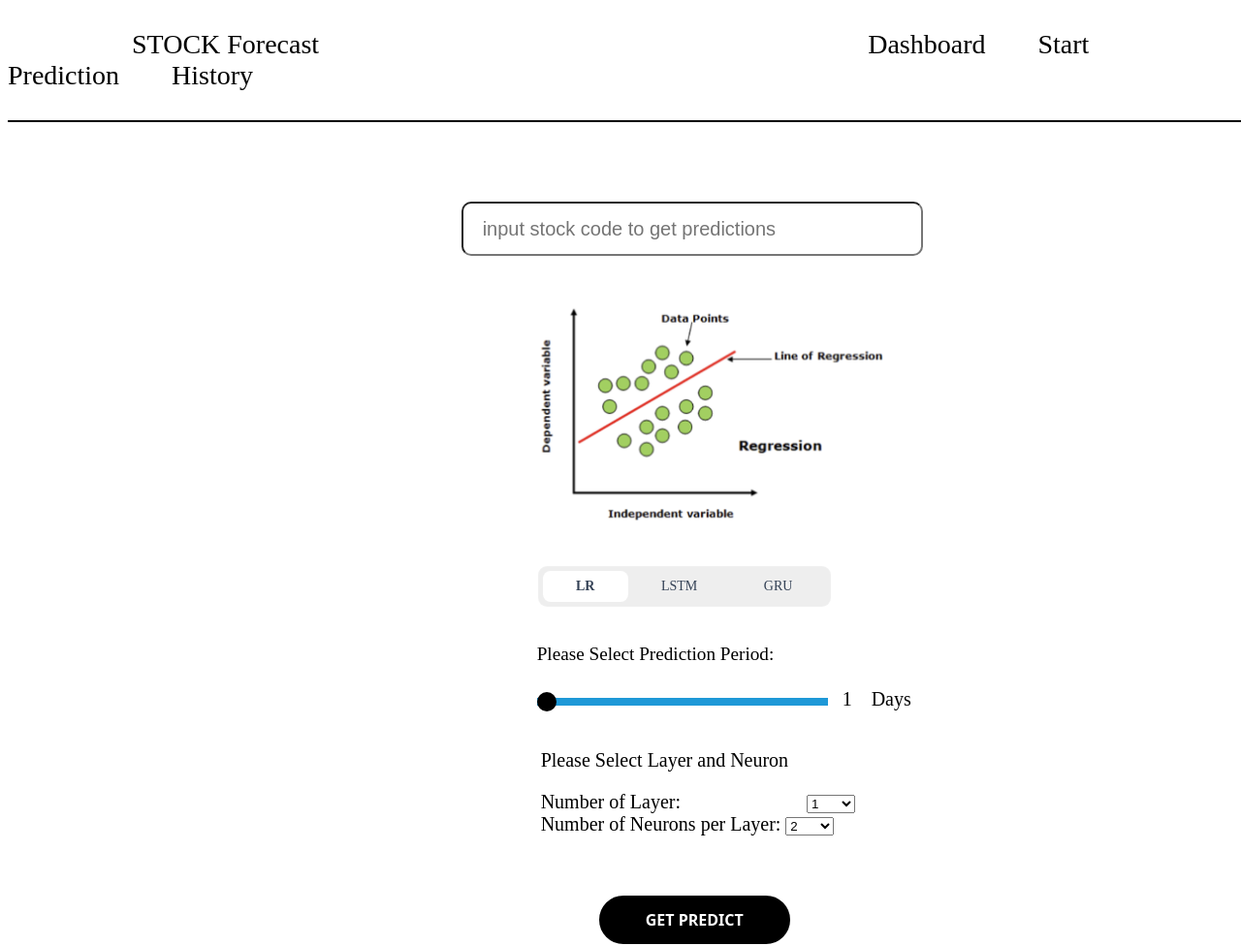
After one commit to EricLi0473/CSCI321, a Flask app: template templates/front-end page/UserSystem/SearchPage2.0.html in a window 1280 px wide. The commit adds this page. Shown: the whole page at 97% size. Run offline with Flask 3, Linux system fonts and the light colour scheme; the template is opened without the code that fills it, so the values that code supplies are empty.

Commit message:
JinWei upload, user page and admin page, not complete yet

```diff
--- /dev/null
+++ b/static/UserSystem/SearchPage2.0.css
@@ -0,0 +1,309 @@
+header {
+   color: #fff;
+   padding: 30px 0;
+   position: fixed;
+   width: 100%;
+   top: 0;
+   z-index: 999;
+   caret-color: transparent;
+    border-bottom: 2px solid black;
+}
+
+nav ul {
+   list-style-type: none;
+   margin: 0;
+   padding: 0;
+}
+
+nav ul li {
+   display: inline;
+   margin-right: 50px;
+}
+
+nav ul li a {
+   color: #000000;
+   text-decoration: none;
+   font-size: 28px;
+}
+
+.form-set{
+    position: relative;
+    top: 50px;
+    left: 37%;
+    max-width: 600px;
+}
+
+
+.searchBar{
+    position: relative;
+    top: 150px;
+    width: 450px;
+    height: 50px;
+    border-radius: 10px;
+    padding-left: 20px;
+    font-size: 20px;
+}
+.radio-inputs {
+  position: relative;
+  display: flex;
+  flex-wrap: wrap;
+  border-radius: 0.5rem;
+  background-color: #EEE;
+  box-sizing: border-box;
+  box-shadow: 0 0 0px 1px rgba(0, 0, 0, 0.06);
+  padding: 0.25rem;
+  width: 300px;
+  font-size: 14px;
+  top: 180px;
+  left: 80px;
+}
+
+.radio-inputs .radio {
+  flex: 1 1 auto;
+  text-align: center;
+}
+
+.radio-inputs .radio input {
+  display: none;
+}
+
+.radio-inputs .radio .name {
+  display: flex;
+  cursor: pointer;
+  align-items: center;
+  justify-content: center;
+  border-radius: 0.5rem;
+  border: none;
+  padding: .5rem 0;
+  color: rgba(51, 65, 85, 1);
+  transition: all .15s ease-in-out;
+}
+
+.radio-inputs .radio input:checked + .name {
+  background-color: #fff;
+  font-weight: 600;
+}
+
+.web-description1{
+  position: relative;
+  top:200px;
+  width: 27%;
+  height: 600px;
+  margin-left: 18%;
+  color: #fff;
+}
+.img{
+  position: relative;
+  max-width: 400px;
+  top: 180px;
+  left: 40px;
+}
+
+
+.p-set{
+  position: relative;
+  font-size: larger;
+  top: 200px;
+    left: 13%;
+}
+
+.days{
+  position: relative;
+  left: 115%;
+  bottom: 10px;
+  font-size: 20px;
+}
+
+  .line {
+    position: relative;
+    width: 300px;
+    height: 8px;
+    background-color:#1e98d7;
+    top:215px;
+      left: 13%;
+}
+
+.handle {
+    position: absolute;
+    top: -6px;
+    left: 0;
+    width: 20px;
+    height: 20px;
+    background-color: #000000;
+    border-radius: 50%;
+    cursor: pointer;
+    caret-color: transparent;
+}
+
+.number {
+    position: absolute;
+    top: -10px;
+    left: 105%;
+    font-size: 20px;
+    color: #000000;
+    caret-color: transparent;
+}
+
+
+.layer{
+  position: relative;
+  left: 82px;
+  top: 240px;
+  font-size: 20px;
+}
+
+.layerType{
+  font-size: 20px;
+}
+
+.position1{
+  position: relative;
+  left: 125px;
+  width: 50px;
+}
+
+.position2{
+  width: 50px;
+}
+
+.btn-17,
+.btn-17 *,
+.btn-17 :after,
+.btn-17 :before,
+.btn-17:after,
+.btn-17:before {
+  border: 0 solid;
+  box-sizing: border-box;
+    position: relative;
+}
+
+.btn-17 {
+  -webkit-tap-highlight-color: transparent;
+  -webkit-appearance: button;
+  background-color: #000;
+  background-image: none;
+  color: #fff;
+  cursor: pointer;
+  font-family: ui-sans-serif, system-ui, -apple-system, BlinkMacSystemFont,
+    Segoe UI, Roboto, Helvetica Neue, Arial, Noto Sans, sans-serif,
+    Apple Color Emoji, Segoe UI Emoji, Segoe UI Symbol, Noto Color Emoji;
+  font-size: 100%;
+  font-weight: 900;
+  line-height: 1.5;
+  margin: 0;
+  -webkit-mask-image: -webkit-radial-gradient(#000, #fff);
+  padding: 0;
+  text-transform: uppercase;
+}
+
+.btn-17:disabled {
+  cursor: default;
+}
+
+.btn-17:-moz-focusring {
+  outline: auto;
+}
+
+.btn-17 svg {
+  display: block;
+  vertical-align: middle;
+}
+
+.btn-17 [hidden] {
+  display: none;
+}
+
+.btn-17 {
+  border-radius: 99rem;
+  border-width: 2px;
+  padding: 0.8rem 3rem;
+  z-index: 0;
+}
+
+.btn-17,
+.btn-17 .text-container {
+  overflow: hidden;
+  position: relative;
+}
+
+.btn-17 .text-container {
+  display: block;
+  mix-blend-mode: difference;
+}
+
+.btn-17 .text {
+  display: block;
+  position: relative;
+}
+
+.btn-17:hover .text {
+  -webkit-animation: move-up-alternate 0.3s forwards;
+  animation: move-up-alternate 0.3s forwards;
+}
+
+@-webkit-keyframes move-up-alternate {
+  0% {
+    transform: translateY(0);
+  }
+
+  50% {
+    transform: translateY(80%);
+  }
+
+  51% {
+    transform: translateY(-80%);
+  }
+
+  to {
+    transform: translateY(0);
+  }
+}
+
+@keyframes move-up-alternate {
+  0% {
+    transform: translateY(0);
+  }
+
+  50% {
+    transform: translateY(80%);
+  }
+
+  51% {
+    transform: translateY(-80%);
+  }
+
+  to {
+    transform: translateY(0);
+  }
+}
+
+.btn-17:after,
+.btn-17:before {
+  --skew: 0.2;
+  background: #fff;
+  content: "";
+  display: block;
+  height: 102%;
+  left: calc(-50% - 50% * var(--skew));
+  pointer-events: none;
+  position: absolute;
+  top: -104%;
+  transform: skew(calc(150deg * var(--skew))) translateY(var(--progress, 0));
+  transition: transform 0.2s ease;
+  width: 100%;
+}
+
+.btn-17:after {
+  --progress: 0%;
+  left: calc(50% + 50% * var(--skew));
+  top: 102%;
+  z-index: -1;
+}
+
+.btn-17:hover:before {
+  --progress: 100%;
+}
+
+.btn-17:hover:after {
+  --progress: -102%;
+}
--- a/templates/front-end page/UserSystem/SearchPage.html
+++ b/templates/front-end page/UserSystem/SearchPage.html
@@ -24,7 +24,6 @@
       <img class="img" id="lsmImage" src="../../../static/resource/Linear.png" style="display: block;">
       <img class="img" id="linearImage" src="https://editor.analyticsvidhya.com/uploads/71819Screenshot%202021-01-19%20at%2011.41.29%20PM.png" style="display: none;">
       <img class="img" id="svmImage" src="https://miro.medium.com/v2/resize:fit:640/format:webp/1*i-yqUwAYTo2Mz-P1Ql6MbA.png" style="display: none;"><br><br>
-
          <div class="radio-inputs">
   <label class="radio">
     <input type="radio" name="modelName" value="lr" checked onchange="showImage('LR')">
--- /dev/null
+++ b/templates/front-end page/UserSystem/SearchPage2.0.html
@@ -0,0 +1,85 @@
+<!DOCTYPE html>
+<html lang="en">
+<head>
+    <meta charset="UTF-8">
+    <title>Title</title>
+  <link rel="stylesheet" href="../../../static/UserSystem/SearchPage2.0.css" >
+    <script src="../../../static/UserSystem/SearchPage.js"></script>
+</head>
+  <header>
+    <nav>
+            <ul>
+                <li><a href="" style="margin-left: 10%;">STOCK Forecast</a></li>
+                <li><a href="" style="margin-left:40%;">Dashboard</a></li>
+                <li><a href="">Start Prediction</a></li>
+                <li><a href="">History</a></li>
+            </ul>
+        </nav>
+</header>
+<body>
+<form class="form-set">
+  <input class="searchBar" placeholder="input stock code to get predictions">
+
+   <img class="img" id="lsmImage" src="../../../static/resource/Linear.png" style="display: block;">
+   <img class="img" id="linearImage" src="https://editor.analyticsvidhya.com/uploads/71819Screenshot%202021-01-19%20at%2011.41.29%20PM.png" style="display: none;">
+   <img class="img" id="svmImage" src="https://miro.medium.com/v2/resize:fit:640/format:webp/1*i-yqUwAYTo2Mz-P1Ql6MbA.png" style="display: none;"><br><br>
+
+  <div class="radio-inputs">
+  <label class="radio">
+    <input type="radio" name="modelName" value="lr" checked onchange="showImage('LR')">
+    <span class="name">LR</span>
+  </label>
+  <label class="radio">
+    <input type="radio" name="modelName" value="lstm" onchange="showImage('LSTM')">
+    <span class="name">LSTM</span>
+  </label>
+  <label class="radio">
+    <input type="radio" name="modelName" value="gru" onchange="showImage('GRU')">
+    <span class="name">GRU</span>
+  </label>
+  </div>
+
+    <p class="p-set">Please Select Prediction Period:</p>
+      <div class="line" id="line">
+      <div class="handle" id="handle"></div>
+      <div class="number" id="number">1</div>
+      <span class="days">Days</span>
+          <input type="hidden" id="timeFrame" name="timeFrame" value="1">
+  </div>
+
+     <div class="layer">
+              <p>Please Select Layer and Neuron</p>
+              <label for="Layer" class="layerType">Number of Layer:</label>
+    <select id="Layer" name="layers" class="position1">
+        <option value="1">1</option>
+        <option value="2">2</option>
+        <option value="3">3</option>
+        <option value="4">4</option>
+        <option value="5">5</option>
+        <option value="6">6</option>
+        <option value="7">7</option>
+        <option value="8">8</option>
+        <option value="9">9</option>
+    </select><br>
+
+              <label for="neurons" class="layerType">Number of Neurons per Layer:</label>
+    <select id="neurons" name="neurons" class="position2">
+        <option value="2">2</option>
+        <option value="4">4</option>
+        <option value="8">8</option>
+        <option value="16">16</option>
+        <option value="32">32</option>
+        <option value="64">64</option>
+    </select>
+          </div>
+
+    <button class="btn-17" style="position: relative; top: 300px; left: 140px">
+  <span class="text-container">
+    <span class="text">Get predict</span>
+  </span>
+</button>
+
+</form>
+
+</body>
+</html>
```
Also changed, not shown: static/UserSystem/MainPage.css (+29 -1 lines), templates/front-end page/UserSystem/MainPage.html (+9 -4 lines).
